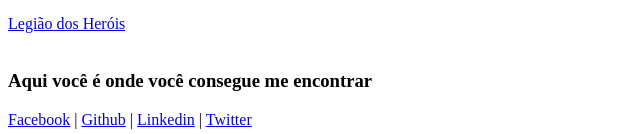
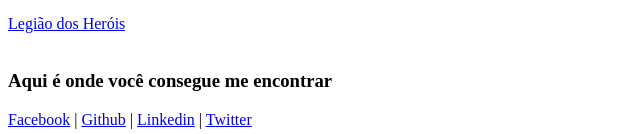
Before and after one commit to mcamillosf/mcamillosf.github.io, a plain HTML site: page index.html in a window 1280 px wide. Shown: the part 1042-1176 px from the top of the page, 0-640 px from the left. Drawn offline with Linux system fonts and the light colour scheme.

Commit message:
corrige erro ortografico no html

```diff
--- a/index.html
+++ b/index.html
@@ -76,7 +76,7 @@
   <!-- links para minhas redes sociais -->
   <div id="socialmedia">
 
-    <h3>Aqui você é onde você consegue me encontrar</h3>
+    <h3>Aqui é onde você consegue me encontrar</h3>
 
   <a href="https://facebook.com/matheusincamillo">Facebook</a> |
 
```
